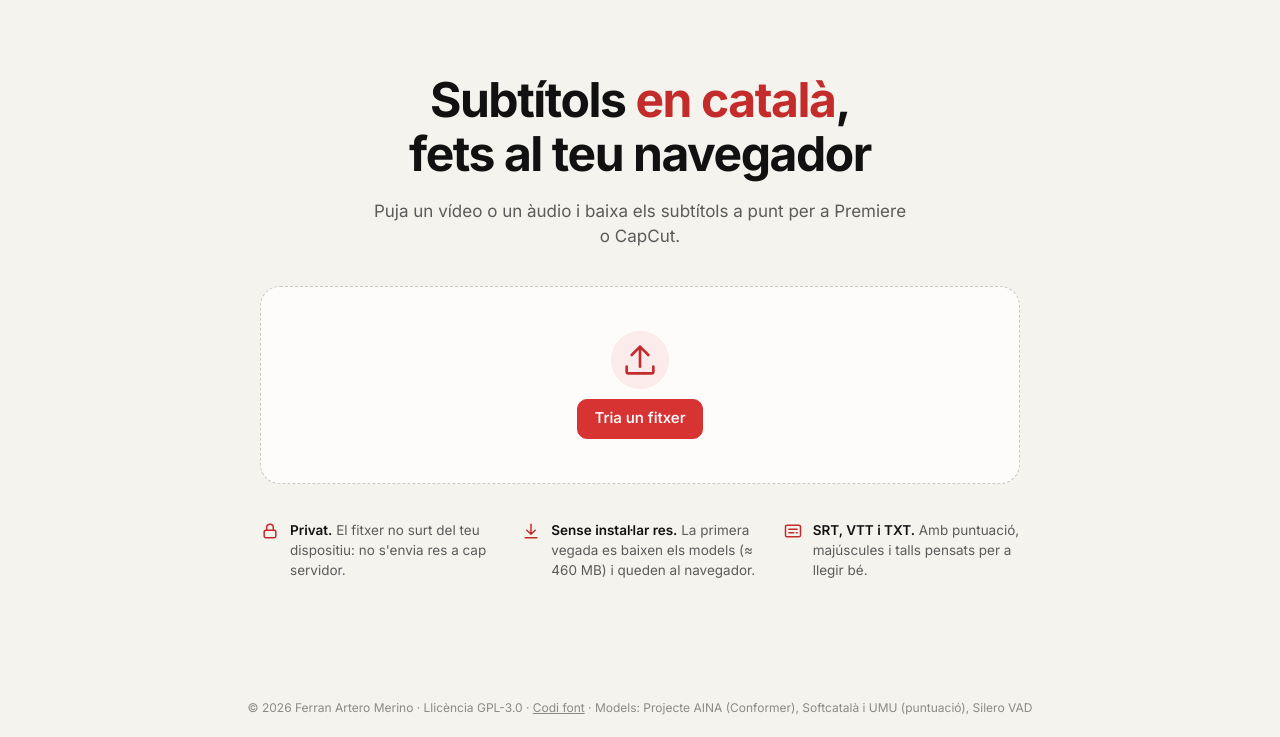
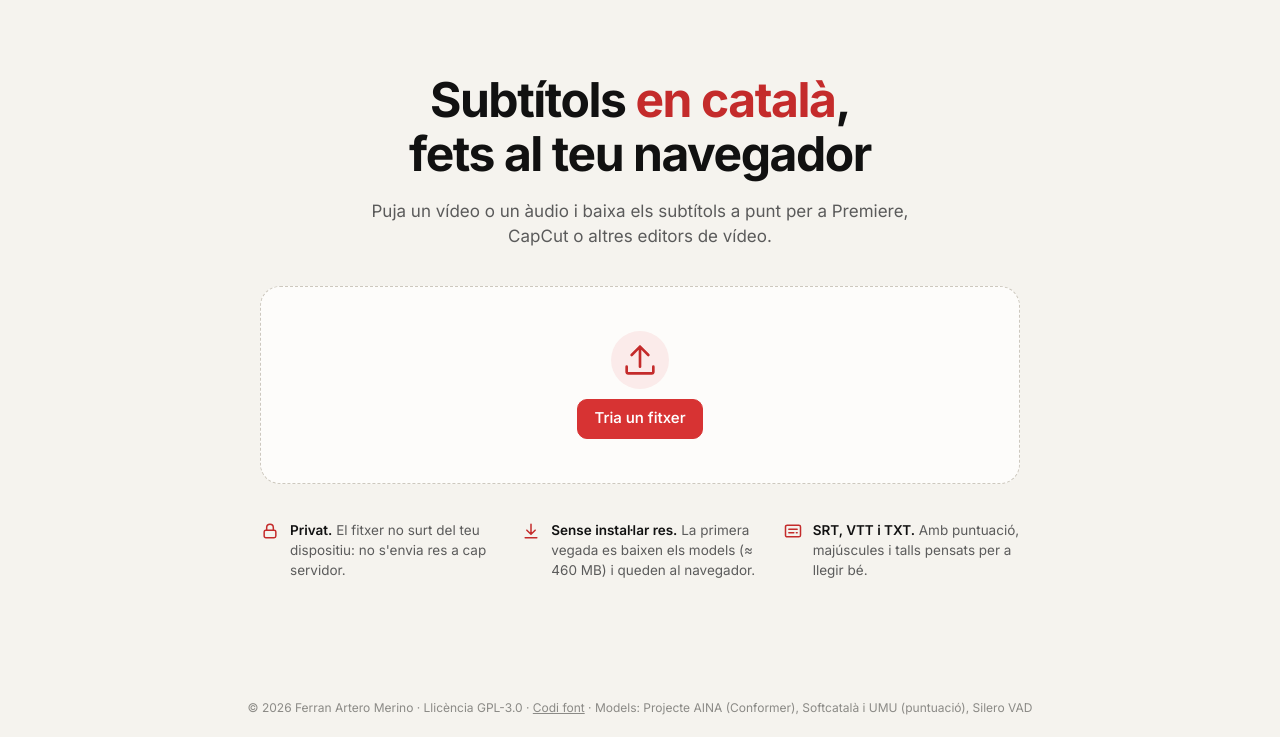
Before and after one commit to ferran-artero/subtitols-ca, a plain HTML site: page web/index.html in a window 1280 px wide. Shown: the part 63-800 px from the top of the page. Drawn offline with Linux system fonts and the light colour scheme.

Commit message:
petit canvi en subtítol

```diff
--- a/web/index.html
+++ b/web/index.html
@@ -65,7 +65,7 @@
   <!-- ───────── Inici: triar o arrossegar el fitxer ───────── -->
   <section id="inici">
     <h1>Subtítols <em>en català</em>,<br>fets al teu navegador</h1>
-    <p class="entrada">Puja un vídeo o un àudio i baixa els subtítols a punt per a Premiere o CapCut.</p>
+    <p class="entrada">Puja un vídeo o un àudio i baixa els subtítols a punt per a Premiere, CapCut o altres editors de vídeo.</p>
     <button class="zona" type="button" data-tria="f-video">
       <svg viewBox="0 0 24 24" aria-hidden="true"><path d="M12 16V4M7 9l5-5 5 5M4 16v3a1 1 0 0 0 1 1h14a1 1 0 0 0 1-1v-3"/></svg>
       <strong>Arrossega aquí un vídeo o un àudio</strong>
```
